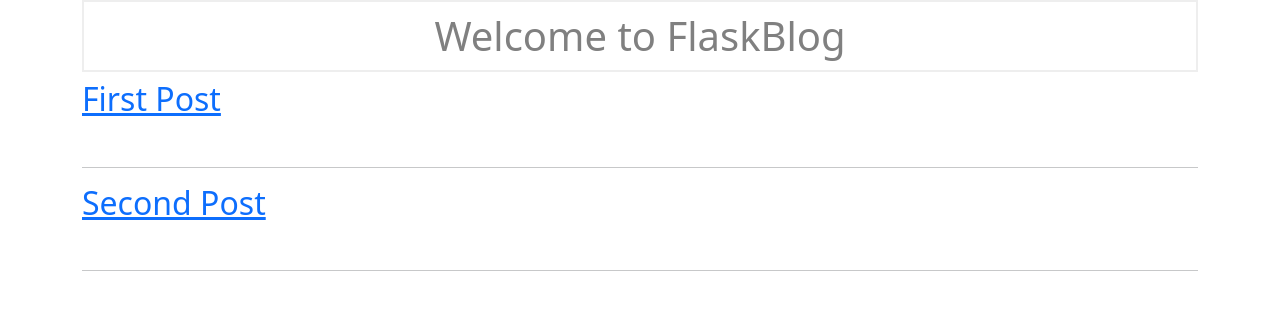
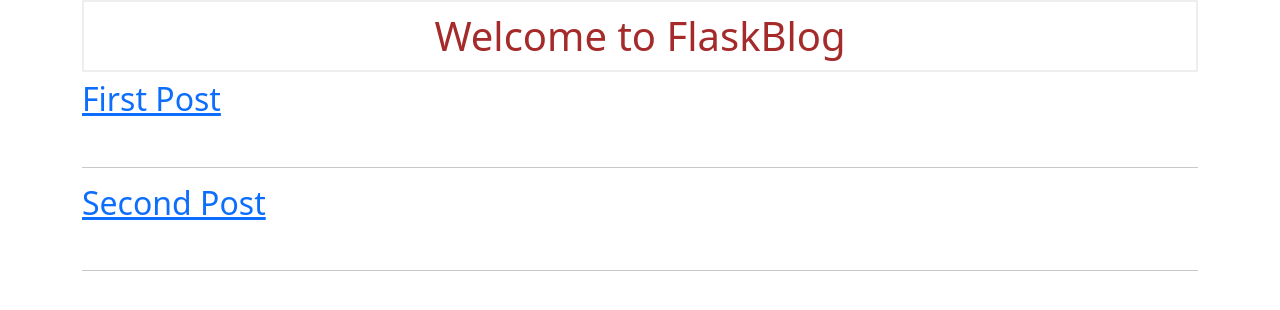
Before and after one commit to JanMervin/itel-304, a Flask app: page / in a window 1280 px wide. Shown: the part 56-366 px from the top of the page. Run offline with Flask 2, Linux system fonts and the light colour scheme; data comes from the database, SQL or seed files in the repository; some libraries are stand-ins or nearby versions.

Commit message:
Update style.css

```diff
--- a/Activity 5/static/css/style.css
+++ b/Activity 5/static/css/style.css
@@ -1,6 +1,6 @@
 h1 {
     border: 2px #eee solid;
-    color: gray;
+    color: brown;
     text-align: center;
     padding: 10px;
 }
```
